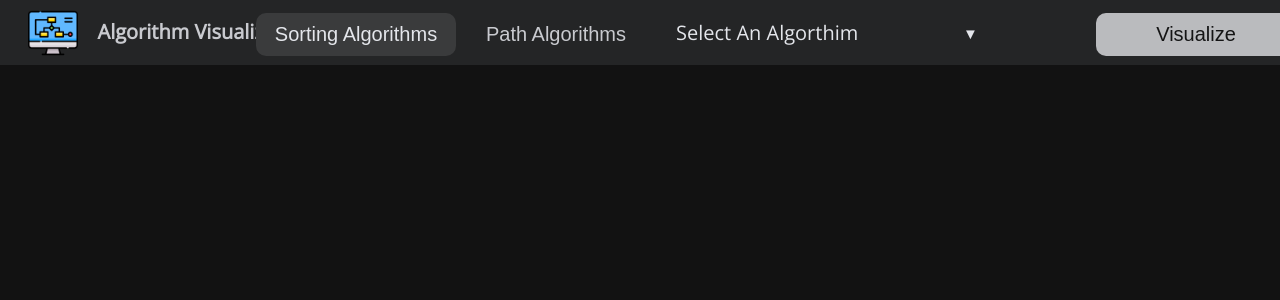
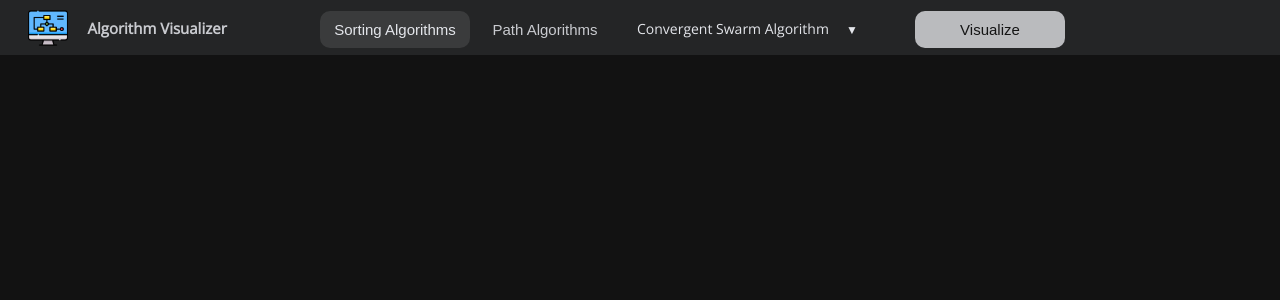
Before and after one commit to saianirudh1/algorithm-visualizer, a React (Create React App) app: page / in a window 1280 px wide. Shown: the top 300 px of the page. Built offline with nearby package versions, Linux system fonts and the light colour scheme.

Commit message:
fixed styles

```diff
--- a/src/App.js
+++ b/src/App.js
@@ -1,9 +1,13 @@
 import Header from './components/header/Header';
+import MobileView from './components/UI/MobileView';
+
+import classes from './App.module.css';
 
 function App() {
   return (
-    <div className="App">
+    <div className={classes.app}>
       <Header />
+      {/* <MobileView /> */}
     </div>
   );
 }
--- /dev/null
+++ b/src/App.module.css
@@ -0,0 +1,2 @@
+.app {
+}
--- /dev/null
+++ b/src/components/UI/MobileView.jsx
@@ -0,0 +1,11 @@
+import classes from './MobileView.module.css';
+
+function MobileView() {
+  return (
+    <div className={classes.mobile}>
+      <h1>Open in desktop to view the app!</h1>
+    </div>
+  );
+}
+
+export default MobileView;
--- /dev/null
+++ b/src/components/UI/MobileView.module.css
@@ -0,0 +1,6 @@
+.mobile {
+  display: flex;
+  align-items: center;
+  justify-content: center;
+  height: calc(100vh - 100px);
+}
--- a/src/components/header/Header.module.css
+++ b/src/components/header/Header.module.css
@@ -16,3 +16,15 @@ h2 {
   width: 5em;
   margin: 0 2em;
 }
+
+@media screen and (max-width: 1400px) {
+  .logo {
+    height: 4em;
+    width: 4em;
+  }
+
+  h2 {
+    opacity: 86%;
+    font-size: 1.5em;
+  }
+}
--- a/src/components/header/NavBar.module.css
+++ b/src/components/header/NavBar.module.css
@@ -21,7 +21,7 @@ button:hover {
   align-items: flex-start;
   position: absolute;
   margin-top: 0.5em;
-  left: 20%;
+  left: 23%;
 }
 
 .btn--primary {
@@ -39,3 +39,19 @@ button:hover {
   background-color: var(--hover-color);
   opacity: 100%;
 }
+
+@media screen and (max-width: 1400px) {
+  button {
+    font-size: 1.5em;
+  }
+
+  .navlist {
+    margin-top: 0.5em;
+    left: 25%;
+    top: 10%;
+  }
+
+  .btn--primary {
+    margin-left: 3em;
+  }
+}
--- a/src/components/header/NavList.module.css
+++ b/src/components/header/NavList.module.css
@@ -43,3 +43,25 @@
 .dropdown--item.last--item {
   border-bottom: none;
 }
+
+@media screen and (max-width: 1400px) {
+  .dropdown {
+    min-width: 240px;
+  }
+
+  .dropdown--btn {
+    position: absolute;
+    top: 0.3em;
+    font-size: 1.4em;
+  }
+
+  .dropdown--item {
+    font-size: 1.4em;
+  }
+
+  .arrow {
+    top: 0.9em;
+    left: 90%;
+    font-size: 1.2em;
+  }
+}
--- a/src/store/algorithm.js
+++ b/src/store/algorithm.js
@@ -1,6 +1,6 @@
 import { createSlice } from '@reduxjs/toolkit';
 
-const initialState = { id: '0', name: 'Select An Algorthim' };
+const initialState = { id: '0', name: 'Convergent Swarm Algorithm' };
 const algorithmSlice = createSlice({
   name: 'algorithm',
   initialState,
```
